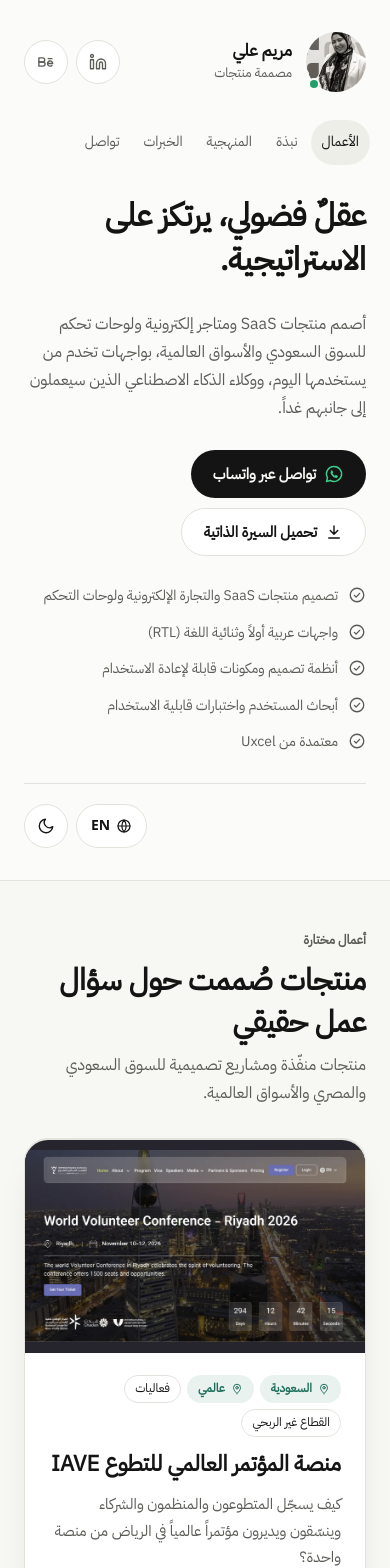
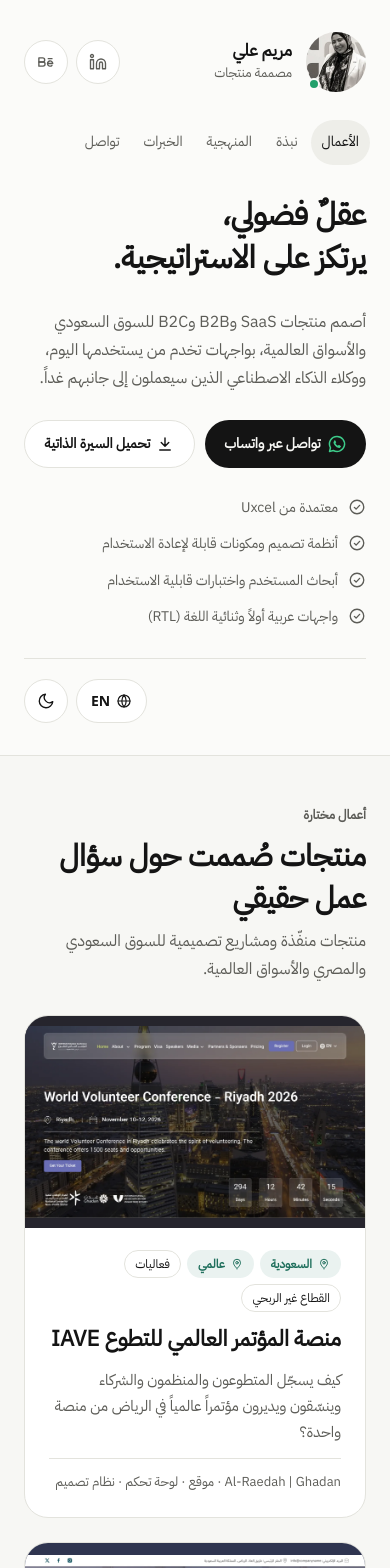
Before and after one commit to mariamalikhamis/MariamAli-portfolio, a Next.js app: page /ar in a window 390 px wide. Shown: the top 1568 px of the page. Built offline with nearby package versions, Linux system fonts and the light colour scheme; no server answers.

Commit message:
Back to card grid, side-by-side CTAs, ease-out section reveal, copy updates
Co-Authored-By: Claude Opus 5.5 <noreply@anthropic.com>
Claude-Session: https://claude.ai/code/session_01U5CkFzGBaB6VJcbEUdtjWu

```diff
--- a/src/app/[locale]/layout.tsx
+++ b/src/app/[locale]/layout.tsx
@@ -42,7 +42,7 @@ export const viewport: Viewport = {
 };
 
 // Runs before paint: applies the saved or system theme so there is no flash.
-const themeScript = `(function(){try{var t=localStorage.getItem('theme');if(!t){t=window.matchMedia('(prefers-color-scheme: dark)').matches?'dark':'light'}document.documentElement.dataset.theme=t}catch(e){}})();`;
+const themeScript = `(function(){document.documentElement.classList.add('js');try{var t=localStorage.getItem('theme');if(!t){t=window.matchMedia('(prefers-color-scheme: dark)').matches?'dark':'light'}document.documentElement.dataset.theme=t}catch(e){}})();`;
 
 export default async function LocaleLayout({ children, params }: { children: React.ReactNode; params: Promise<{ locale: string }> }) {
   const { locale } = await params;
--- a/src/app/[locale]/page.tsx
+++ b/src/app/[locale]/page.tsx
@@ -3,7 +3,7 @@ import { dictionaries, isLocale, links } from '@/content/i18n';
 import { projects } from '@/content/projects';
 import ProjectCard from '@/components/ProjectCard';
 import ThemeToggle from '@/components/ThemeToggle';
-import StackedWorks from '@/components/StackedWorks';
+import Reveal from '@/components/Reveal';
 import { BehanceIcon, CheckIcon, DownloadIcon, GlobeIcon, LinkedInIcon, WhatsAppIcon } from '@/components/Icons';
 
 export default async function Home({ params }: { params: Promise<{ locale: string }> }) {
@@ -48,7 +48,11 @@ export default async function Home({ params }: { params: Promise<{ locale: strin
             ))}
           </nav>
 
-          <h1 className="headline">{t.headline}</h1>
+          <h1 className="headline">
+            {t.headline.map((line) => (
+              <span key={line}>{line}</span>
+            ))}
+          </h1>
           <p className="intro">{t.intro}</p>
 
           <div className="cta-row">
@@ -83,34 +87,34 @@ export default async function Home({ params }: { params: Promise<{ locale: strin
         {/* ───────────── Content ───────────── */}
         <main id="main" className="content">
           <div className="content-inner">
-            <section id="works" className="section">
+            <section id="works" className="section" data-reveal>
               <header className="section-head">
                 <span className="eyebrow">{t.worksEyebrow}</span>
                 <h2 className="h2">{t.worksTitle}</h2>
                 <p className="sub">{t.worksSub}</p>
               </header>
-              <StackedWorks>
+              <div className="works">
                 {projects.map((p, i) => (
-                  <ProjectCard key={p.slug} project={p} locale={locale} eager={i < 2} index={i} />
+                  <ProjectCard key={p.slug} project={p} locale={locale} eager={i < 2} />
                 ))}
-              </StackedWorks>
+              </div>
             </section>
 
-            <section id="about" className="section" style={{ gap: 40 }}>
+            <section id="about" className="section" data-reveal style={{ gap: 40 }}>
               <header className="section-head">
                 <span className="eyebrow">{t.aboutEyebrow}</span>
                 <h2 className="h2">{t.aboutTitle}</h2>
               </header>
-              <div className="two-col reveal">
+              <div className="two-col">
                 <p>{t.about1}</p>
                 <p>{t.about2}</p>
               </div>
-              <blockquote className="quote reveal">{t.quote}</blockquote>
+              <blockquote className="quote">{t.quote}</blockquote>
               <div className="section-head" style={{ gap: 16 }}>
                 <h3 className="h3">{t.expertiseTitle}</h3>
                 <div className="tiles">
                   {t.expertise.map((e) => (
-                    <div key={e.title} className="tile reveal">
+                    <div key={e.title} className="tile">
                       <span className="tile-title">{e.title}</span>
                       <span className="tile-body">{e.body}</span>
                     </div>
@@ -119,14 +123,14 @@ export default async function Home({ params }: { params: Promise<{ locale: strin
               </div>
             </section>
 
-            <section id="process" className="section">
+            <section id="process" className="section" data-reveal>
               <header className="section-head">
                 <span className="eyebrow">{t.processEyebrow}</span>
                 <h2 className="h2">{t.processTitle}</h2>
               </header>
               <ol className="steps">
                 {t.process.map((s) => (
-                  <li key={s.n} className="step reveal">
+                  <li key={s.n} className="step">
                     <span className="step-n">{s.n}</span>
                     <span className="step-title">{s.title}</span>
                     <span className="step-body">{s.body}</span>
@@ -135,14 +139,14 @@ export default async function Home({ params }: { params: Promise<{ locale: strin
               </ol>
             </section>
 
-            <section id="experience" className="section">
+            <section id="experience" className="section" data-reveal>
               <header className="section-head">
                 <span className="eyebrow">{t.expEyebrow}</span>
                 <h2 className="h2">{t.expTitle}</h2>
               </header>
               <div>
                 {t.exp.map((x) => (
-                  <div key={x.org} className="exp-row reveal">
+                  <div key={x.org} className="exp-row">
                     <span className="exp-when">{x.when}</span>
                     <div className="exp-main">
                       <span className="exp-org">{x.org}</span>
@@ -154,7 +158,7 @@ export default async function Home({ params }: { params: Promise<{ locale: strin
               </div>
             </section>
 
-            <section id="contact" className="contact reveal">
+            <section id="contact" className="contact" data-reveal>
               <h2>{t.contactTitle}</h2>
               <div className="cta-row">
                 <a className="btn btn-primary" href={links.whatsapp} target="_blank" rel="noopener noreferrer">
@@ -170,6 +174,7 @@ export default async function Home({ params }: { params: Promise<{ locale: strin
               </div>
             </section>
 
+            <Reveal />
             <footer className="footer">
               <span>{t.footer}</span>
               <a href="#main">{t.backTop}</a>
--- a/src/app/globals.css
+++ b/src/app/globals.css
@@ -31,7 +31,7 @@
   --track-head: -0.025em;
   --track-label: 0.08em;
 
-  --ease-out: cubic-bezier(0.2, 0.7, 0.2, 1);
+  --ease-out: cubic-bezier(0.16, 1, 0.3, 1);
   color-scheme: light;
 }
 
@@ -305,8 +305,12 @@ ol {
   color: var(--text);
 }
 
+.headline span {
+  display: block;
+  white-space: nowrap;
+}
 .headline {
-  font-size: clamp(32px, 4vw, 40px);
+  font-size: clamp(30px, 8vw, 34px);
   line-height: var(--lh-head);
   letter-spacing: var(--track-head);
   font-weight: 600;
@@ -320,6 +324,27 @@ ol {
   display: flex;
   flex-wrap: wrap;
   gap: 10px;
+}
+.sidebar .cta-row {
+  flex-wrap: nowrap;
+}
+.sidebar .cta-row .btn {
+  flex: 1 1 auto;
+  justify-content: center;
+  padding: 0 16px;
+  white-space: nowrap;
+}
+@media (max-width: 480px) {
+  .sidebar .cta-row .btn {
+    padding: 0 12px;
+    gap: 6px;
+    font-size: 14px;
+  }
+}
+@media (max-width: 340px) {
+  .sidebar .cta-row {
+    flex-wrap: wrap;
+  }
 }
 .btn {
   display: inline-flex;
@@ -407,13 +432,11 @@ ol {
   color: var(--muted);
 }
 
-/* Works: sticky cards overlap effect */
-.stack {
-  container-type: inline-size;
-  display: flex;
-  flex-direction: column;
-  gap: var(--space-6);
-  padding-bottom: var(--space-6);
+/* Works grid */
+.works {
+  display: grid;
+  grid-template-columns: repeat(auto-fill, minmax(min(100%, 320px), 1fr));
+  gap: var(--space-5);
 }
 .card {
   display: flex;
@@ -422,39 +445,6 @@ ol {
   border: 1px solid var(--border);
   background: var(--surface);
   overflow: hidden;
-}
-.stack-card {
-  --stack-p: 0;
-  position: sticky;
-  top: calc(16px + var(--i) * 10px);
-  transform-origin: 50% 0%;
-  transform: scale(calc(1 - var(--stack-p) * 0.06));
-  filter: brightness(calc(1 - var(--stack-p) * 0.12));
-  box-shadow: 0 -1px 0 var(--border), 0 18px 40px -24px rgba(0, 0, 0, 0.25);
-  will-change: transform;
-}
-[data-theme='dark'] .stack-card {
-  box-shadow: 0 18px 40px -20px rgba(0, 0, 0, 0.7);
-}
-@media (min-width: 1024px) {
-  .stack-card {
-    top: calc(40px + var(--i) * 14px);
-  }
-}
-@container (min-width: 680px) {
-  .stack-card {
-    display: grid;
-    grid-template-columns: minmax(0, 1.45fr) minmax(0, 1fr);
-    min-height: 360px;
-  }
-  .stack-card .card-media {
-    aspect-ratio: auto;
-    height: 100%;
-    min-height: 360px;
-  }
-  .stack-card .card-body {
-    padding: var(--space-6) 28px;
-  }
 }
 .card-media {
   aspect-ratio: 16 / 10;
@@ -467,11 +457,18 @@ ol {
   height: 100%;
   object-fit: cover;
   object-position: 0% 0%;
+  transition: transform 0.6s var(--ease-out);
 }
 .card-media[data-fit='contain'] img,
 .card-media[data-fit='contain'] video {
   object-fit: contain;
   object-position: center;
+}
+@media (hover: hover) {
+  .card:hover .card-media img,
+  .card:hover .card-media video {
+    transform: scale(1.03);
+  }
 }
 .card-body {
   flex: 1;
@@ -668,22 +665,18 @@ ol {
   color: var(--text);
 }
 
-/* ───────────────────────── Motion: reveal on scroll ───────────────────────── */
-@supports (animation-timeline: view()) {
-  @media (prefers-reduced-motion: no-preference) {
-    .reveal {
-      animation: reveal linear both;
-      animation-timeline: view();
-      animation-range: entry 0% entry 35%;
-    }
-  }
+/* ───────────────────────── Motion: sections ease in on enter ───────────────────────── */
+html.js [data-reveal] {
+  opacity: 0;
+  transform: translateY(24px);
+  transition: opacity 0.7s var(--ease-out), transform 0.7s var(--ease-out);
 }
-@keyframes reveal {
-  from {
-    opacity: 0;
-    transform: translateY(16px);
-  }
-  to {
+html.js [data-reveal].is-visible {
+  opacity: 1;
+  transform: none;
+}
+@media (prefers-reduced-motion: reduce) {
+  html.js [data-reveal] {
     opacity: 1;
     transform: none;
   }
--- a/src/components/ProjectCard.tsx
+++ b/src/components/ProjectCard.tsx
@@ -2,7 +2,7 @@ import type { Locale } from '@/content/i18n';
 import { industries, markets, platforms, type Project } from '@/content/projects';
 import { PinIcon } from './Icons';
 
-export default function ProjectCard({ project, locale, eager, index = 0 }: { project: Project; locale: Locale; eager?: boolean; index?: number }) {
+export default function ProjectCard({ project, locale, eager }: { project: Project; locale: Locale; eager?: boolean }) {
   const copy = project.copy[locale];
   const meta = [copy.org, ...project.platforms.map((p) => platforms[p][locale])].join(' · ');
 
@@ -38,7 +38,7 @@ export default function ProjectCard({ project, locale, eager, index = 0 }: { pro
   );
 
   return (
-    <article className="card stack-card" style={{ '--i': index } as React.CSSProperties}>
+    <article className="card">
       {project.href ? (
         <a href={project.href} target="_blank" rel="noopener noreferrer" style={{ display: 'contents' }}>
           {media}
--- /dev/null
+++ b/src/components/Reveal.tsx
@@ -0,0 +1,28 @@
+'use client';
+
+import { useEffect } from 'react';
+
+/** Fades and lifts each [data-reveal] section into view (ease-out) the first time it enters the screen. */
+export default function Reveal() {
+  useEffect(() => {
+    const els = Array.from(document.querySelectorAll<HTMLElement>('[data-reveal]'));
+    if (!('IntersectionObserver' in window)) {
+      els.forEach((el) => el.classList.add('is-visible'));
+      return;
+    }
+    const io = new IntersectionObserver(
+      (entries) => {
+        entries.forEach((e) => {
+          if (e.isIntersecting) {
+            e.target.classList.add('is-visible');
+            io.unobserve(e.target);
+          }
+        });
+      },
+      { rootMargin: '0px 0px -12% 0px', threshold: 0.05 },
+    );
+    els.forEach((el) => io.observe(el));
+    return () => io.disconnect();
+  }, []);
+  return null;
+}
--- a/src/content/i18n.ts
+++ b/src/content/i18n.ts
@@ -36,17 +36,16 @@ const en = {
     { label: 'Experience', href: '#experience' },
     { label: 'Contact', href: '#contact' },
   ],
-  headline: 'A curious mind, grounded in strategy.',
+  headline: ['A curious mind,', 'grounded in strategy.'],
   intro:
-    'I design SaaS, e-commerce and dashboard products for Saudi and global markets, with interfaces built for the people using them today and the AI agents working alongside them tomorrow.',
+    'I design SaaS, B2B, B2C products for Saudi and global markets, with interfaces built for the people using them today and the AI agents working alongside them tomorrow.',
   ctaWhatsapp: 'Chat on WhatsApp',
   ctaCv: 'Download CV',
   proof: [
-    'SaaS, e-commerce & dashboard design',
-    'Arabic-first, bilingual RTL interfaces',
+    'Certified by Uxcel',
     'Design systems & reusable components',
     'User research & usability testing',
-    'Certified by Uxcel',
+    'Arabic-first, bilingual RTL interfaces',
   ],
   worksEyebrow: 'Selected work',
   worksTitle: 'Products shaped around a real business question',
@@ -54,7 +53,7 @@ const en = {
   aboutEyebrow: 'About',
   aboutTitle: 'I start with the system, then the screen',
   about1:
-    'I studied Production Engineering at Alexandria University, and it still shapes how I design: I map the users, constraints and business goals before I open Figma. I then trained in the ITI UI/UX Design Track, an intensive program in user research, wireframing, prototyping, accessibility and responsive design.',
+    'I studied Production Engineering, and it still shapes how I design: I map the users, constraints and business goals before I open Figma. I then joined ITI’s intensive UI/UX Design Track.',
   about2:
     'For the past three years I have designed merchant platforms, dashboards and conference sites for Saudi companies, and products for clients in Egypt, Germany and the US. I work closely with developers, product managers and stakeholders, and I hand off designs that are ready to build.',
   quote:
@@ -110,17 +109,16 @@ const ar: Dict = {
     { label: 'الخبرات', href: '#experience' },
     { label: 'تواصل', href: '#contact' },
   ],
-  headline: 'عقلٌ فضولي، يرتكز على الاستراتيجية.',
+  headline: ['عقلٌ فضولي،', 'يرتكز على الاستراتيجية.'],
   intro:
-    'أصمم منتجات SaaS ومتاجر إلكترونية ولوحات تحكم للسوق السعودي والأسواق العالمية، بواجهات تخدم من يستخدمها اليوم، ووكلاء الذكاء الاصطناعي الذين سيعملون إلى جانبهم غداً.',
+    'أصمم منتجات SaaS وB2B وB2C للسوق السعودي والأسواق العالمية، بواجهات تخدم من يستخدمها اليوم، ووكلاء الذكاء الاصطناعي الذين سيعملون إلى جانبهم غداً.',
   ctaWhatsapp: 'تواصل عبر واتساب',
   ctaCv: 'تحميل السيرة الذاتية',
   proof: [
-    'تصميم منتجات SaaS والتجارة الإلكترونية ولوحات التحكم',
-    'واجهات عربية أولاً وثنائية اللغة (RTL)',
+    'معتمدة من Uxcel',
     'أنظمة تصميم ومكونات قابلة لإعادة الاستخدام',
     'أبحاث المستخدم واختبارات قابلية الاستخدام',
-    'معتمدة من Uxcel',
+    'واجهات عربية أولاً وثنائية اللغة (RTL)',
   ],
   worksEyebrow: 'أعمال مختارة',
   worksTitle: 'منتجات صُممت حول سؤال عمل حقيقي',
@@ -128,7 +126,7 @@ const ar: Dict = {
   aboutEyebrow: 'نبذة',
   aboutTitle: 'أبدأ بالنظام، ثم بالشاشة',
   about1:
-    'درستُ هندسة الإنتاج في جامعة الإسكندرية، وما زالت تؤثر في طريقة تصميمي: أرسم صورة كاملة للمستخدمين والقيود وأهداف العمل قبل أن أفتح Figma. ثم تدرّبت في مسار تصميم UI/UX بمعهد تكنولوجيا المعلومات (ITI)، وهو برنامج مكثف في أبحاث المستخدم والإطارات الأولية والنماذج التفاعلية وإتاحة الوصول والتصميم المتجاوب.',
+    'درستُ هندسة الإنتاج، وما زالت تؤثر في طريقة تصميمي: أرسم صورة كاملة للمستخدمين والقيود وأهداف العمل قبل أن أفتح Figma. ثم التحقتُ بمسار تصميم UI/UX المكثف في معهد تكنولوجيا المعلومات (ITI).',
   about2:
     'خلال السنوات الثلاث الماضية صممت منصات للتجار ولوحات تحكم ومواقع مؤتمرات لشركات سعودية، ومنتجات لعملاء في مصر وألمانيا والولايات المتحدة. أعمل عن قرب مع المطورين ومديري المنتجات وأصحاب المصلحة، وأسلّم تصاميم جاهزة للتنفيذ.',
   quote:
```
Also changed, not shown: src/components/StackedWorks.tsx (deleted, +0 -54 lines).
